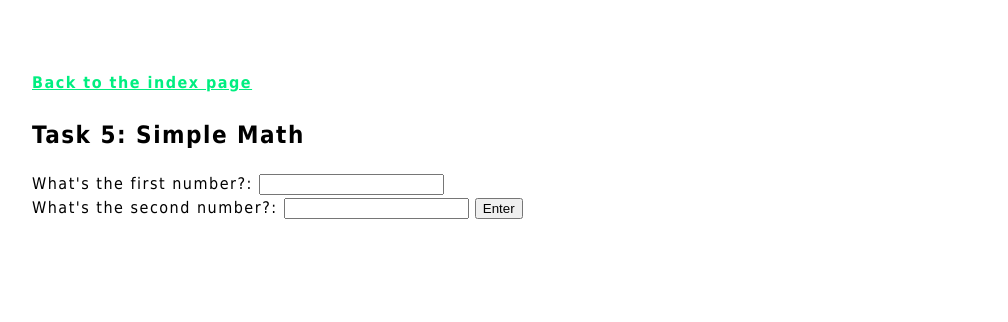
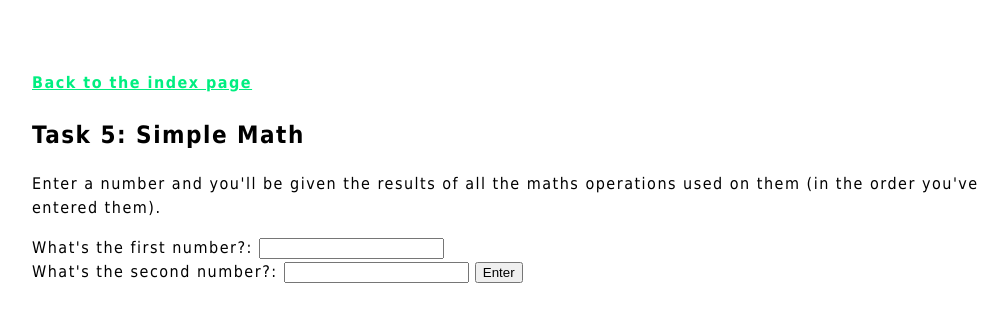
Before and after one commit to BNewing/JavaScript-57-Exercises-for-Programmers, a plain HTML site: page Tasks/Task5/task5.html in a window 1280 px wide. Shown: the whole page, without its empty margins (126-1134 px from the left). Drawn offline with Linux system fonts and the light colour scheme.

Commit message:
Tidy up of Task 5

```diff
--- a/Tasks/Task5/task5.html
+++ b/Tasks/Task5/task5.html
@@ -9,6 +9,7 @@
 <body>
 <h4><a href="../../index.html">Back to the index page</a></h4>
 <h2> Task 5: Simple Math </h2>
+<p>Enter a number and you'll be given the results of all the maths operations used on them (in the order you've entered them).</p>
 
 <form name="myForm" id="form" onsubmit="return false">
   What's the first number?:
```
